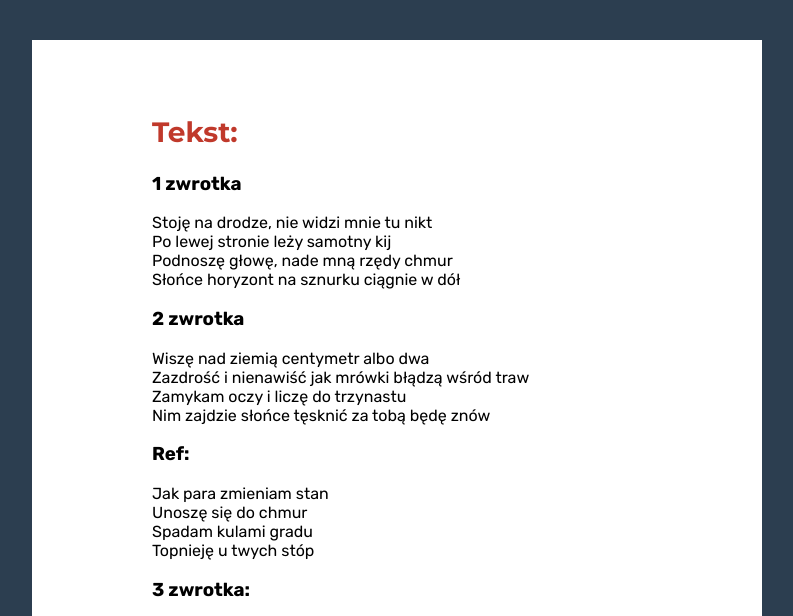
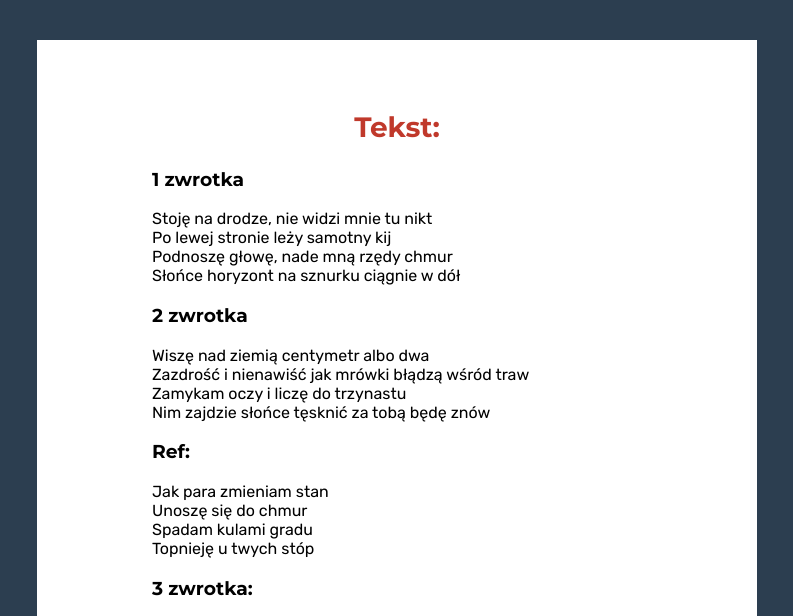
Before and after one commit to smoko1/learning-git-2, a plain HTML site: page index.html in a window 1280 px wide. Shown: the part 177-793 px from the top of the page, without its empty margins (243-1036 px from the left). Drawn offline with Linux system fonts and the light colour scheme.

Commit message:
Complete task

```diff
--- a/style.css
+++ b/style.css
@@ -21,7 +21,7 @@ header p, header h1 {
     max-width: 700px;
     width: 100%;
     background-color: #FFF;
-    padding: 15px;
+    padding: 10px;
 }
 section {
     padding: 0 15%;
@@ -30,6 +30,7 @@ section {
     color: #c0392b;
     margin-top: 60px;
     font-size: 28px;
+    text-align: center;
 }
 footer {
     padding: 30px;
@@ -43,6 +44,6 @@ footer a {
     color: #27ae60;
     font-weight: bold;
 }
-h1, h2 {
+h1, h2, h3 {
     font-family: 'Montserrat', sans-serif;
 }
```
